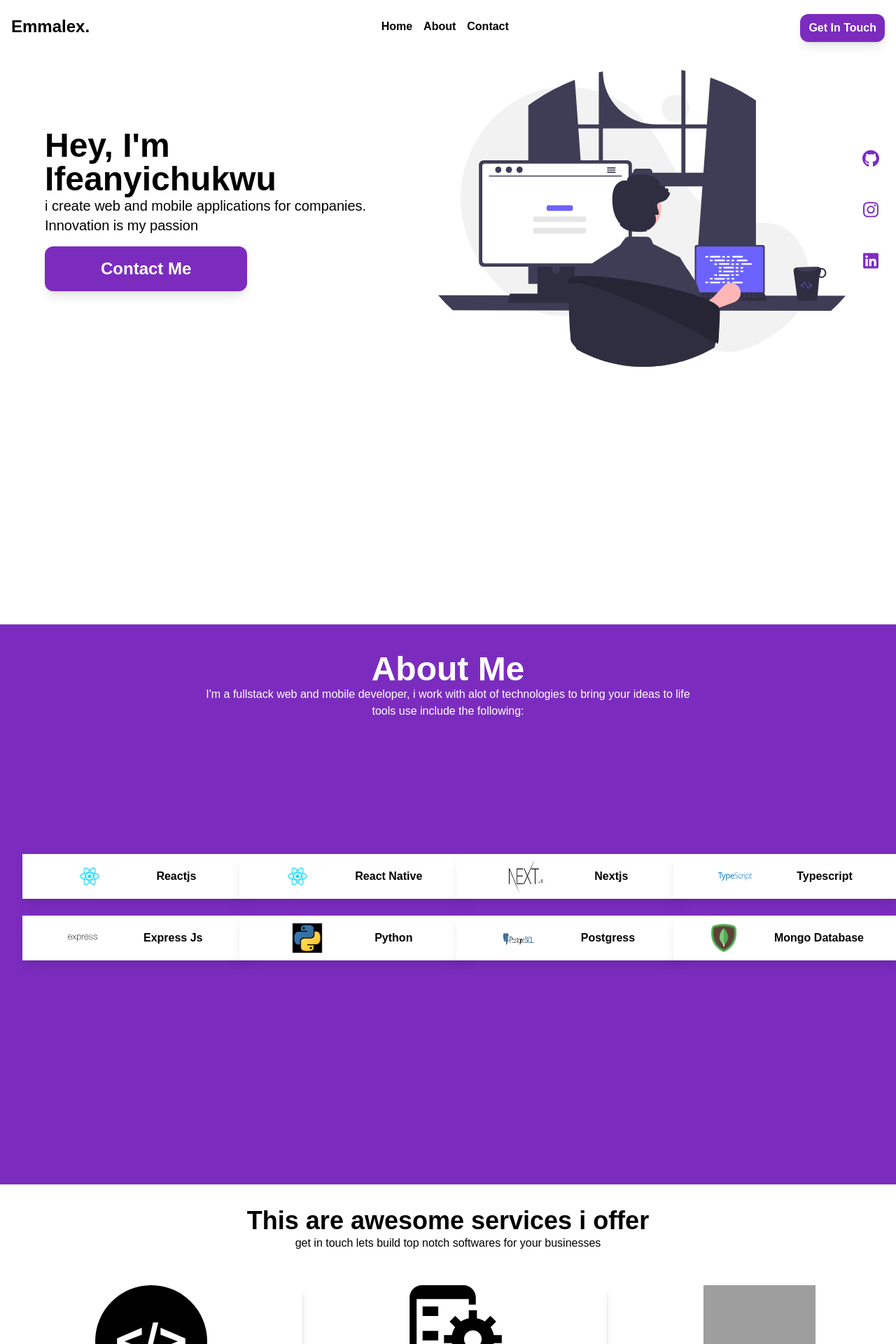
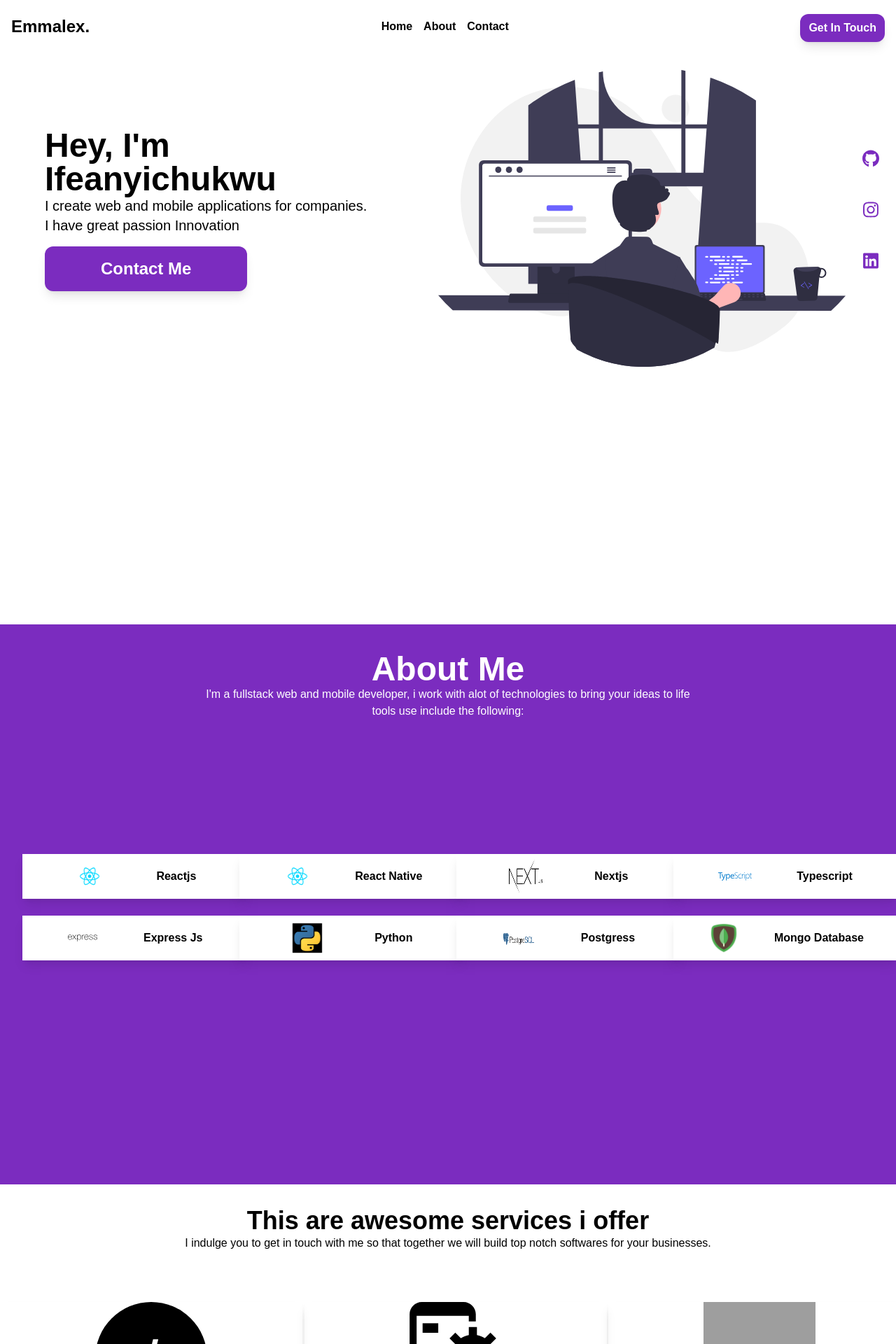
Before and after one commit to Mremmalex/myportfolio, a React (Vite) app: page / in a window 1280 px wide. Shown: the top 1920 px of the page at 70% size. Built offline with nearby package versions, Linux system fonts and the light colour scheme; grey boxes are pictures that could not be loaded; a web font is replaced by a local one.

Commit message:
making switches

```diff
--- a/src/components/layout/ContactSection.tsx
+++ b/src/components/layout/ContactSection.tsx
@@ -34,7 +34,7 @@ function ContactSection() {
 								cols={30}
 								rows={10}></textarea>
 						</div>
-						<div>
+						<div className="">
 							<Button title="Lets Build" style="px-10 py-2" />
 						</div>
 					</form>
--- a/src/components/layout/HeroSection.tsx
+++ b/src/components/layout/HeroSection.tsx
@@ -10,9 +10,9 @@ function HeroSection(): JSX.Element {
 						Hey, I'm Ifeanyichukwu
 					</h1>
 					<p className="text-md md:text-xl">
-						i create web and mobile applications for companies.
+						I create web and mobile applications for companies.
 					</p>
-					<p className="texl-md md:text-xl">Innovation is my passion</p>
+					<p className="texl-md md:text-xl">I have great passion Innovation</p>
 					<div className="flex w-full">
 						<Button
 							title="Contact Me"
--- a/src/components/layout/ServiceSection.tsx
+++ b/src/components/layout/ServiceSection.tsx
@@ -5,13 +5,13 @@ export default function ServiceSection() {
 	return (
 		<section className="font-sens">
 			<div className="flex flex-col justify-center items-center">
-				<div className="pt-[2rem] flex flex-col items-center justify-center">
+				<div className="pt-[2rem] px-6 py-6 flex flex-col items-center justify-center">
 					<h1 className="text-xl md:text-4xl font-bold">
 						This are awesome services i offer
 					</h1>
 					<p>
-						get in touch lets build top notch softwares{" "}
-						<span className="sm:break-words"> for your businesses </span>
+						I indulge you to get in touch with me so that together we will build
+						<span className=""> top notch softwares for your businesses. </span>
 					</p>
 				</div>
 				<div className="grid gap-6 md:grid-cols-3 pt-[3rem] ">
@@ -50,7 +50,7 @@ export default function ServiceSection() {
 						<div className="flex flex-col justify-center items-center">
 							<img
 								src={product}
-								className="w-[8rem] md:w-[10rem] h-[8rem] md:h-[10rem] "
+								className="w-[8rem] md:w-[10rem] h-[8rem] md:h-[10rem] text-accent"
 								alt="web development"
 							/>
 							<h1 className="text-xl md:text-2xl font-bold">
```
